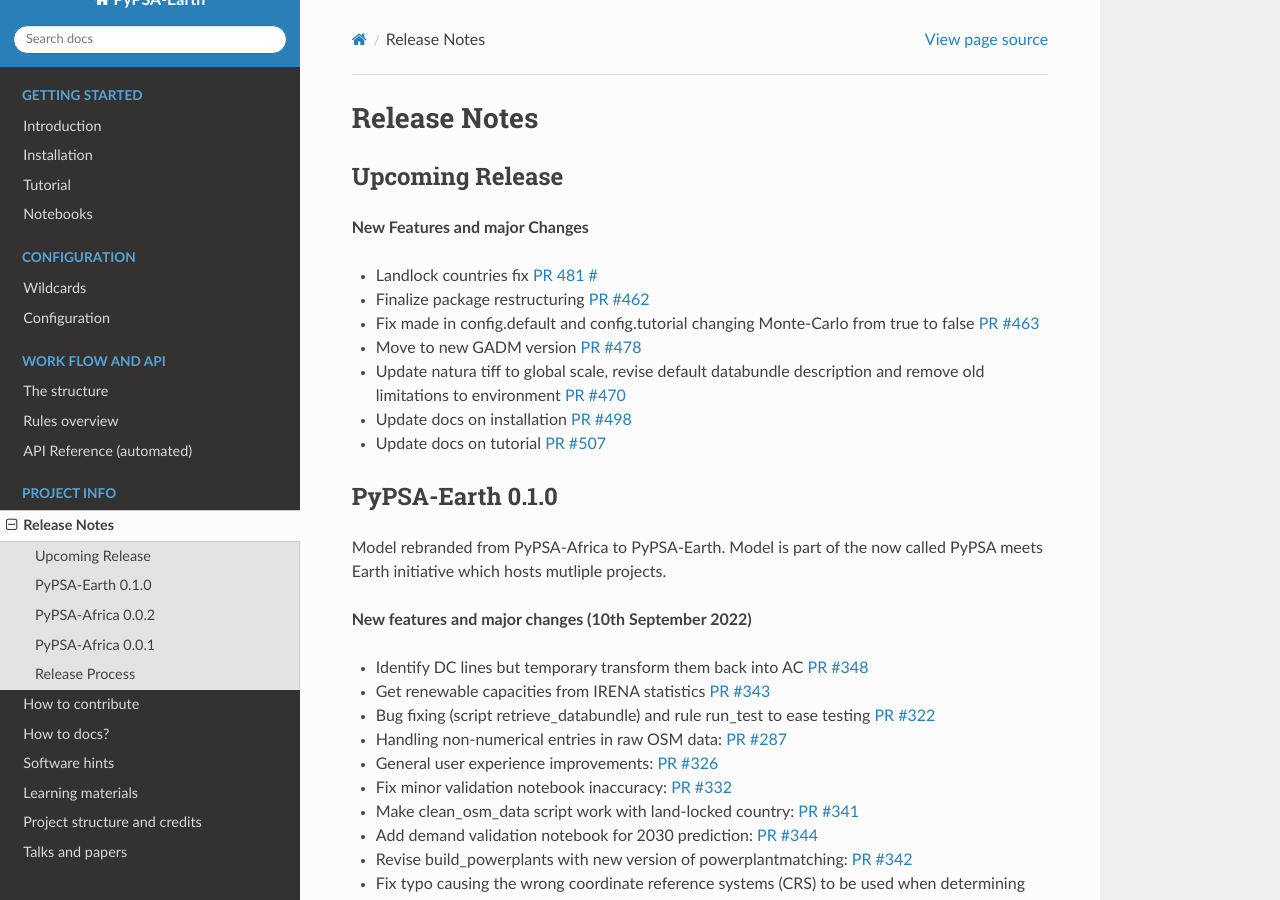
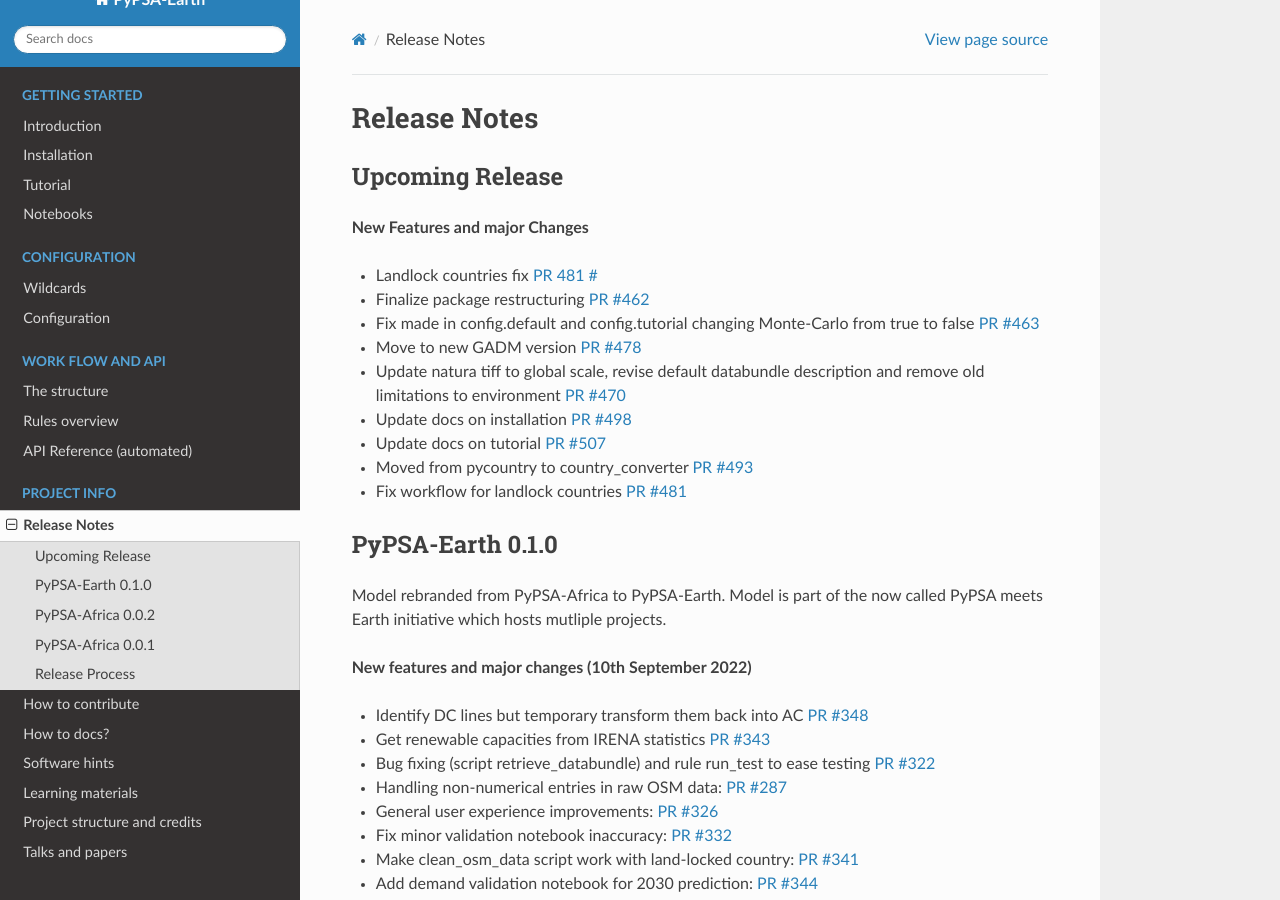
Before and after one commit to pypsa-meets-earth/pypsa-earth, a Sphinx documentation site: the page built from doc/release_notes.rst, in a window 1280 px wide and 900 px high. Built offline with Sphinx 7.4.7 and the Read the Docs theme 2.0.0, drawn with Linux system fonts in a browser that asks for light colours; pages that are not in the unit, such as notebooks, are missing from menus; the version number could not be read and is left out.

Commit message:
Revise release_notes

```diff
--- a/doc/release_notes.rst
+++ b/doc/release_notes.rst
@@ -26,6 +26,10 @@
 * Update docs on installation `PR #498 <https://github.com/pypsa-meets-earth/pypsa-earth/pull/498>`__
 
 * Update docs on tutorial `PR #507 <https://github.com/pypsa-meets-earth/pypsa-earth/pull/507>`__
+
+* Moved from pycountry to country_converter `PR #493 <https://github.com/pypsa-meets-earth/pypsa-earth/pull/493>`__
+
+* Fix workflow for landlock countries `PR #481 <https://github.com/pypsa-meets-earth/pypsa-earth/pull/481>`__
 
 PyPSA-Earth 0.1.0
 =================
```
